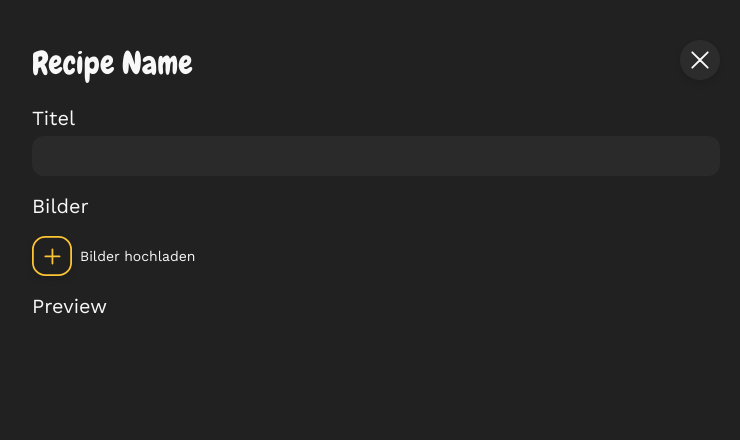
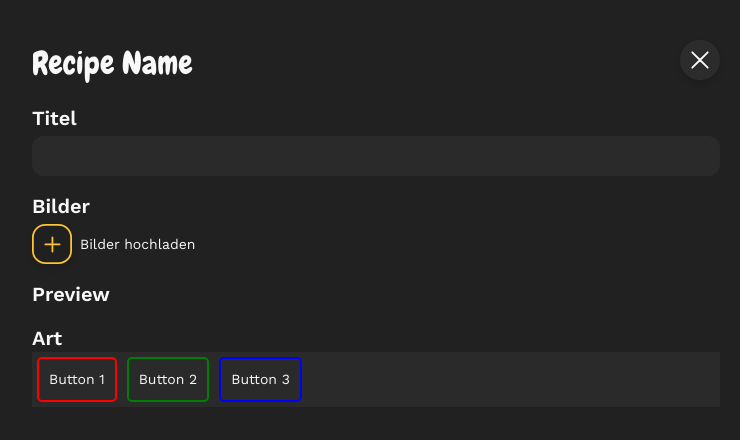
Before and after one commit to LucasOe/dishcovery, a SvelteKit app: page /add-recipe in a window 1280 px wide. Shown: the top 440 px of the page, without its empty margins (264-1004 px from the left). Built offline with nearby package versions, Linux system fonts and the light colour scheme.

Commit message:
Kategorie fertig

```diff
--- a/src/routes/add-recipe/+page.svelte
+++ b/src/routes/add-recipe/+page.svelte
@@ -3,9 +3,22 @@
 	import H1 from "../../components/H1.svelte";
 	import CloseIcon from '../../assets/icons/cancel.svg';
 	import PictureUploadIcon from '../../assets/icons/pictureupload.svg';
-	import Tag from "../../components/Tag.svelte";
 
+	let buttons = [
+    { text: 'Button 1', borderColor: 'red' },
+    { text: 'Button 2', borderColor: 'green' },
+    { text: 'Button 3', borderColor: 'blue' }
+  ];
+
+  function changeBorderColor(index) {
+    if (buttons[index].borderColor === 'red') {
+      buttons[index].borderColor = 'purple'; // Change to purple
+    } else {
+      buttons[index].borderColor = 'red'; // Change back to red
+    }
+  }
 </script>
+
 <svelte:head>
 	<title>Add Recipe</title>
 	<meta name="description" content="Add Recipe" />
@@ -18,19 +31,35 @@
 
 	<div>
 		<div>
-			<label for="title" class="block mb-1 text-xl text-white">Titel</label>
+			<label for="title" class="block mb-1 text-xl font-semibold">Titel</label>
 			<input type="text" id="title" class=" text-white text-xl h-10 w-full rounded-sm" style="background-color: #2A2A2A;">
 		</div>
 	</div>
 
 	<div>
-		<label class="text-xl">Bilder</label>
-	</div>
-	<div class="flex flex-row gap-2">
-		<img alt="Close" class="inline w-10 h-10 drop-shadow-md" src={PictureUploadIcon} />
-		<p class="mt-2.5">Bilder hochladen</p>
+		<label class="block mb-1 text-xl font-semibold">Bilder</label>
+		<div class="flex flex-row gap-2">
+			<button class="upload-btn"><img alt="Close" class="inline w-10 h-10 drop-shadow-md" src={PictureUploadIcon}/></button>
+			<p class="mt-2.5">Bilder hochladen</p>
+		</div>
 	</div>
 	<div>
-		<label class="text-xl">Preview</label>
+		<label class="text-xl font-semibold">Preview</label>
+	</div>
+	<div>
+		<label class="text-xl font-semibold">Art</label>
+		<div class="button-box" style="background-color: #2A2A2A;">
+			<div class="buttons">
+				{#each buttons as button, index (button.text)}
+  				<button
+    			style="padding: 10px; margin: 5px; border: 2px solid {button.borderColor}; border-radius: 5px; cursor: pointer;"
+    on:click={() => changeBorderColor(index)}
+  >
+    {button.text}
+  </button>
+{/each}
+			</div>
+		  </div>
+
 	</div>
 </div>
```
